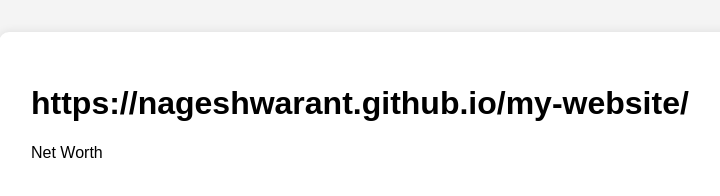
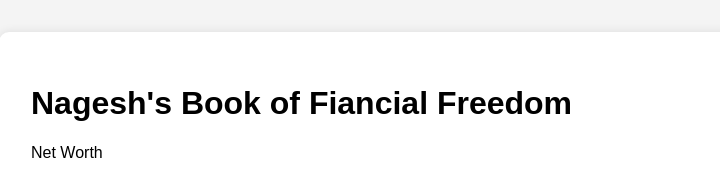
Before and after one commit to nageshwarant/my-website, a plain HTML site: page index.html in a window 1280 px wide. Shown: the whole page, without its empty margins (33-753 px from the left). Drawn offline with Linux system fonts and the light colour scheme.

Commit message:
Update index.html

```diff
--- a/index.html
+++ b/index.html
@@ -7,7 +7,7 @@
 </head>
 <body>
   <header>
-    <h1>https://nageshwarant.github.io/my-website/</h1>
+    <h1>Nagesh's Book of Fiancial Freedom</h1>
     <p>Net Worth</p>
   </header>
 </body>
```
